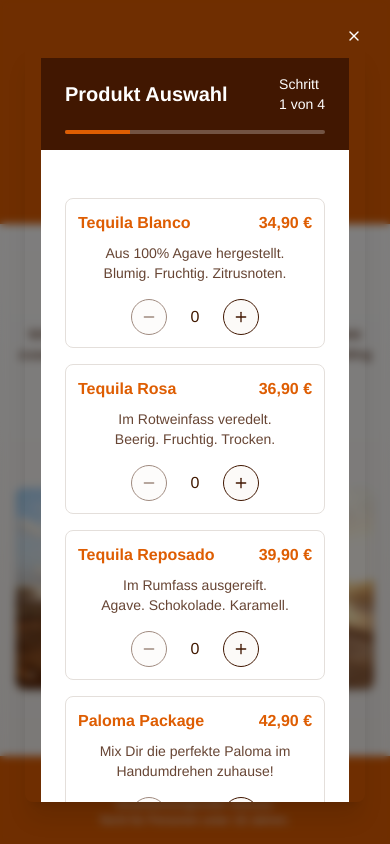
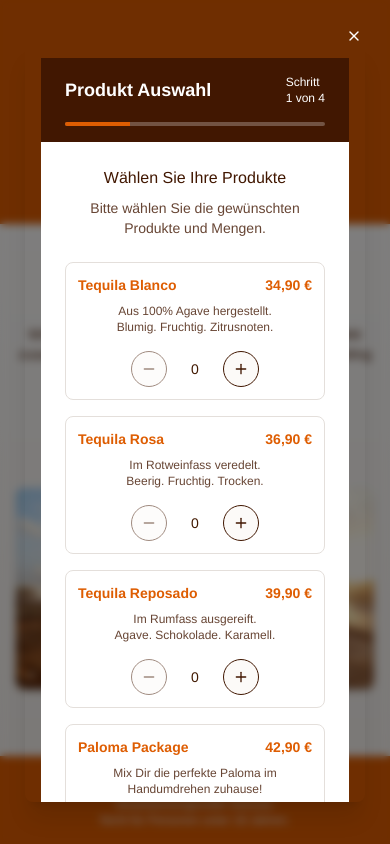
Before and after one commit to Schenkinho24/mayaciel-c2c-festival, a React (Vite) app: page / in a window 390 px wide. Both pictures are taken after a click on the button "Deine Tequila Bestellung". Built offline with nearby package versions, Linux system fonts and the light colour scheme; a web font is replaced by a local one.

Commit message:
Implement responsive text classes
Applies responsive text classes across all wizard steps.

```diff
--- a/src/components/wizard-steps/AddressStep.tsx
+++ b/src/components/wizard-steps/AddressStep.tsx
@@ -1,3 +1,4 @@
+
 import React from 'react';
 import { Input } from "@/components/ui/input";
 import { Label } from "@/components/ui/label";
@@ -20,32 +21,33 @@ const AddressStep: React.FC<AddressStepProps> = ({
       });
     }
   }, [formData.country, updateFormData]);
+
   return <div className="space-y-4">
       <div className="text-center mb-6">
-
+        <p className="text-tequila-dark text-sm md:text-base">Bitte geben Sie Ihre Lieferadresse an.</p>
       </div>
 
       <div className="space-y-4">
         <div className="space-y-2">
-          <Label htmlFor="street">Straße und Hausnummer <span className="text-red-500">*</span></Label>
+          <Label htmlFor="street" className="text-sm md:text-base">Straße und Hausnummer <span className="text-red-500">*</span></Label>
           <Input id="street" placeholder="Musterstraße 123" value={formData.street} onChange={e => updateFormData({
           street: e.target.value
-        })} required />
+        })} required className="text-sm md:text-base" />
         </div>
 
         <div className="grid grid-cols-1 sm:grid-cols-2 gap-4">
           <div className="space-y-2">
-            <Label htmlFor="zipCode">Postleitzahl <span className="text-red-500">*</span></Label>
+            <Label htmlFor="zipCode" className="text-sm md:text-base">Postleitzahl <span className="text-red-500">*</span></Label>
             <Input id="zipCode" placeholder="12345" value={formData.zipCode} onChange={e => updateFormData({
             zipCode: e.target.value
-          })} required />
+          })} required className="text-sm md:text-base" />
           </div>
 
           <div className="space-y-2">
-            <Label htmlFor="city">Stadt <span className="text-red-500">*</span></Label>
+            <Label htmlFor="city" className="text-sm md:text-base">Stadt <span className="text-red-500">*</span></Label>
             <Input id="city" placeholder="Berlin" value={formData.city} onChange={e => updateFormData({
             city: e.target.value
-          })} required />
+          })} required className="text-sm md:text-base" />
           </div>
         </div>
       </div>
--- a/src/components/wizard-steps/PersonalInfoStep.tsx
+++ b/src/components/wizard-steps/PersonalInfoStep.tsx
@@ -1,3 +1,4 @@
+
 import React from 'react';
 import { Input } from "@/components/ui/input";
 import { Label } from "@/components/ui/label";
@@ -14,22 +15,22 @@ const PersonalInfoStep: React.FC<PersonalInfoStepProps> = ({
 }) => {
   return <div className="space-y-4">
       <div className="text-center mb-6">
-
+        <p className="text-tequila-dark text-sm md:text-base">Bitte geben Sie Ihre persönlichen Daten ein.</p>
       </div>
 
       <div className="space-y-4">
         <div className="space-y-2">
-          <Label htmlFor="name">Name <span className="text-red-500">*</span></Label>
+          <Label htmlFor="name" className="text-sm md:text-base">Name <span className="text-red-500">*</span></Label>
           <Input id="name" placeholder="Vor- und Nachname" value={formData.name} onChange={e => updateFormData({
           name: e.target.value
-        })} required />
+        })} required className="text-sm md:text-base" />
         </div>
 
         <div className="space-y-2">
-          <Label htmlFor="email">E-Mail Adresse <span className="text-red-500">*</span></Label>
+          <Label htmlFor="email" className="text-sm md:text-base">E-Mail Adresse <span className="text-red-500">*</span></Label>
           <Input id="email" type="email" placeholder="beispiel@email.de" value={formData.email} onChange={e => updateFormData({
           email: e.target.value
-        })} required />
+        })} required className="text-sm md:text-base" />
         </div>
       </div>
     </div>;
--- a/src/components/wizard-steps/ProductStep.tsx
+++ b/src/components/wizard-steps/ProductStep.tsx
@@ -1,3 +1,4 @@
+
 import React from 'react';
 import { FormData } from '../wizard/types';
 import { Plus, Minus } from "lucide-react";
@@ -53,7 +54,8 @@ const ProductStep: React.FC<ProductStepProps> = ({
 
   return <div className="space-y-4">
       <div className="text-center mb-6">
-
+        <h3 className="text-tequila-dark font-medium text-base md:text-lg mb-2">Wählen Sie Ihre Produkte</h3>
+        <p className="text-tequila-dark/80 text-sm md:text-base">Bitte wählen Sie die gewünschten Produkte und Mengen.</p>
       </div>
 
       <div className="space-y-4 pb-4">
@@ -62,12 +64,12 @@ const ProductStep: React.FC<ProductStepProps> = ({
         const isSelected = quantity > 0;
         return <div key={product.id} className={`border rounded-lg p-3 sm:p-4 transition-all ${isSelected ? 'border-2 border-tequila-dark bg-tequila-neutral' : 'border-tequila-secondary'}`}>
               <div className="flex flex-wrap sm:flex-nowrap items-center gap-2">
-                <span className="font-bold text-tequila-primary">
+                <span className="font-bold text-tequila-primary text-sm md:text-base">
                   {product.name}
                 </span>
-                <span className="ml-auto font-semibold text-tequila-primary">{product.price}</span>
+                <span className="ml-auto font-semibold text-tequila-primary text-sm md:text-base">{product.price}</span>
               </div>
-              <p className="text-tequila-dark/80 mt-2 whitespace-pre-line text-sm sm:text-base text-center">{product.description}</p>
+              <p className="text-tequila-dark/80 mt-2 whitespace-pre-line text-xs md:text-sm text-center">{product.description}</p>
 
               <div className="flex items-center justify-center mt-4">
                 <Button type="button" variant="outline" size="icon" className="h-9 w-9 sm:h-8 sm:w-8 rounded-full border-tequila-dark text-tequila-dark touch-manipulation" onClick={() => handleQuantityChange(product.name, -1)} disabled={quantity === 0} aria-label="Reduzieren">
@@ -75,7 +77,7 @@ const ProductStep: React.FC<ProductStepProps> = ({
                   <span className="sr-only">Reduzieren</span>
                 </Button>
 
-                <span className="mx-3 sm:mx-4 font-medium w-8 text-center flex items-center justify-center">{quantity}</span>
+                <span className="mx-3 sm:mx-4 font-medium w-8 text-center flex items-center justify-center text-sm md:text-base">{quantity}</span>
 
                 <Button type="button" variant="outline" size="icon" className="h-9 w-9 sm:h-8 sm:w-8 rounded-full border-tequila-dark text-tequila-dark touch-manipulation" onClick={() => handleQuantityChange(product.name, 1)} aria-label="Erhöhen">
                   <Plus className="h-4 w-4" />
--- a/src/components/wizard/WizardHeader.tsx
+++ b/src/components/wizard/WizardHeader.tsx
@@ -9,13 +9,13 @@ const WizardHeader: React.FC<WizardHeaderProps> = ({ step }) => {
   return (
     <div className="bg-tequila-dark text-white px-6 py-4">
       <div className="flex justify-between items-center">
-        <h2 className="text-xl font-semibold">
+        <h2 className="text-lg md:text-xl font-semibold">
           {step === 1 && "Produkt Auswahl"}
           {step === 2 && "Persönliche Daten"}
           {step === 3 && "Adresse"}
           {step === 4 && "Zusammenfassung"}
         </h2>
-        <div className="text-sm">
+        <div className="text-xs md:text-sm">
           <span className="block sm:inline">Schritt</span>{' '}
           <span className="block sm:inline">{step} von 4</span>
         </div>
--- a/src/components/wizard/WizardNavigation.tsx
+++ b/src/components/wizard/WizardNavigation.tsx
@@ -24,7 +24,7 @@ const WizardNavigation: React.FC<WizardNavigationProps> = ({
         <Button
           onClick={onPrevStep}
           variant="outline"
-          className="border-tequila-dark text-tequila-dark hover:bg-tequila-dark/10"
+          className="border-tequila-dark text-tequila-dark hover:bg-tequila-dark/10 text-xs md:text-sm"
           disabled={isSubmitting}
         >
           <ArrowLeft className="mr-2 h-4 w-4" />
@@ -34,7 +34,7 @@ const WizardNavigation: React.FC<WizardNavigationProps> = ({
       {step < 4 ? (
         <Button
           onClick={onNextStep}
-          className="ml-auto bg-tequila-dark hover:bg-tequila-dark/90 text-white"
+          className="ml-auto bg-tequila-dark hover:bg-tequila-dark/90 text-white text-xs md:text-sm"
         >
           Weiter
           <ArrowRight className="ml-2 h-4 w-4" />
@@ -42,7 +42,7 @@ const WizardNavigation: React.FC<WizardNavigationProps> = ({
       ) : (
         <Button
           onClick={onSubmit}
-          className="ml-auto bg-tequila-dark hover:bg-tequila-dark/90 text-white"
+          className="ml-auto bg-tequila-dark hover:bg-tequila-dark/90 text-white text-xs md:text-sm"
           disabled={isSubmitting}
         >
           {isSubmitting ? "Wird übermittelt..." : "Bestätigen"}
```
